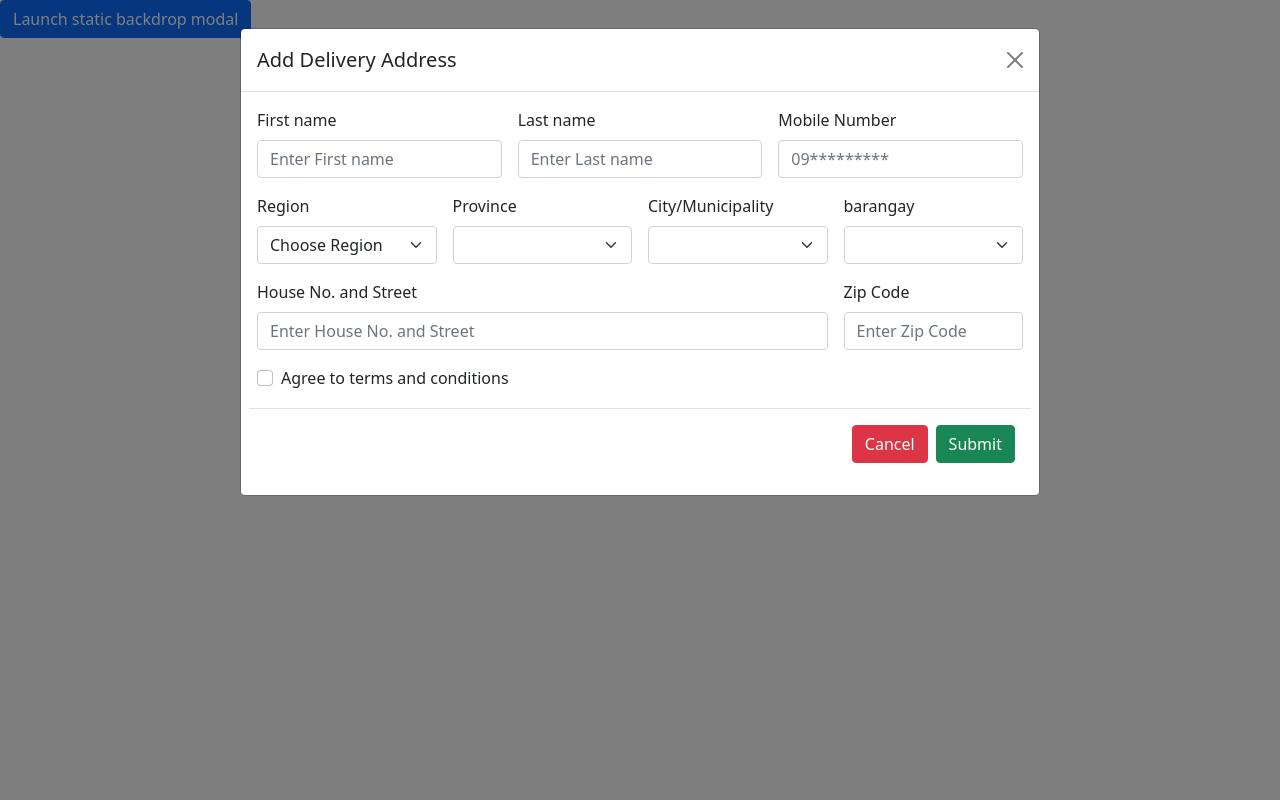
After one commit to christiandeladia/PHP-CRUD-Address, a PHP site: page /sample.php in a window 1280 px wide, after a click on "Launch static backdrop modal". The commit adds this page. Run offline with PHP 8.4, Linux system fonts and the light colour scheme; tables that the repository leaves empty or names only in its code hold one stand-in row (values such as "Sample post"); lists and menus that the app fills with data are empty.

Commit message:
bootstrap modal

```diff
--- a/modal_checkout.php
+++ b/modal_checkout.php
@@ -74,6 +74,7 @@ $totalAddress = count($address);
                     </label>
                     <?php } ?>
                 </div>
+
         </div>
 
         <div class="modal-footer">
--- /dev/null
+++ b/sample.php
@@ -0,0 +1,179 @@
+<?php
+require "connect.php";
+
+$sql = "SELECT * FROM `address` ORDER BY date_added DESC;";
+$stmt = $pdo->prepare($sql);
+$stmt->execute([]);
+$address = $stmt->fetchAll(PDO::FETCH_ASSOC);
+
+$totalAddress = count($address);
+?>
+
+<!DOCTYPE html>
+<html lang="en">
+
+<head>
+    <meta charset="UTF-8">
+    <meta name="viewport" content="width=device-width, initial-scale=1.0">
+    <meta http-equiv="X-UA-Compatible" content="ie=edge">
+    <title>Address PHP CRUD</title>
+    <link rel="icon" type="image/x-icon" href="image/favicon.ico">
+    <link rel="stylesheet" href="https://fonts.googleapis.com/css?family=Montserrat">
+    <link rel="stylesheet" href="https://cdnjs.cloudflare.com/ajax/libs/font-awesome/5.15.4/css/all.min.css">
+    <script src="https://code.jquery.com/jquery-3.6.0.min.js"
+        integrity="sha256-/xUj+3OJU5yExlq6GSYGSHk7tPXikynS7ogEvDej/m4=" crossorigin="anonymous"></script>
+    </style>
+    <script src="https://ajax.googleapis.com/ajax/libs/jquery/3.5.1/jquery.min.js"></script>
+
+    <link href="https://cdn.jsdelivr.net/npm/bootstrap@5.0.2/dist/css/bootstrap.min.css" rel="stylesheet"
+        integrity="sha384-EVSTQN3/azprG1Anm3QDgpJLIm9Nao0Yz1ztcQTwFspd3yD65VohhpuuCOmLASjC" crossorigin="anonymous">
+</head>
+
+
+
+
+<!-- Button trigger modal -->
+<button type="button" class="btn btn-primary" data-bs-toggle="modal" data-bs-target="#staticBackdrop">
+    Launch static backdrop modal
+</button>
+
+<!-- Modal -->
+<div class="modal fade" id="staticBackdrop" data-bs-backdrop="static" data-bs-keyboard="false" tabindex="-1"
+    aria-labelledby="staticBackdropLabel" aria-hidden="true">
+    <div class="modal-dialog modal-lg">
+        <div class="modal-content">
+            <div class="modal-header">
+                <h5 class="modal-title" id="staticBackdropLabel">Add Delivery Address</h5>
+                <button type="button" class="btn-close" data-bs-dismiss="modal" aria-label="Close"></button>
+            </div>
+            <div class="modal-body">
+                <form class="row g-3 needs-validation" method="POST" action="address/add_address.php" autocomplete="off"
+                    novalidate>
+                    <div class="col-md-4">
+                        <label for="first_name" class="form-label">First name</label>
+                        <input type="text" class="form-control" id="first_name" name="first_name"
+                            placeholder="Enter First name" required>
+                            <div class="invalid-feedback">
+                             Input a valid First Name.
+                        </div>
+                    </div>
+                    <div class="col-md-4">
+                        <label for="last_name" class="form-label">Last name</label>
+                        <input type="text" class="form-control" id="last_name" name="last_name"
+                            placeholder="Enter Last name" required>
+                            <div class="invalid-feedback">
+                             Input a valid Last Name.
+                        </div>
+                    </div>
+                    <div class="col-md-4">
+                        <label for="mobile_number" class="form-label">Mobile Number</label>
+                        <input type="tel" class="form-control" id="mobile_number" name="mobile_number"
+                            placeholder="09*********" pattern="[0-9]{11}" required>
+                            <div class="invalid-feedback">
+                             Input a valid Mobile number.
+                        </div>
+                    </div>
+
+                    <div class="col-md-3">
+                        <label for="region" class="form-label">Region</label>
+                        <select class="form-select" name="region" id="region" autocomplete="region" required>
+                        </select>
+                        <input type="hidden" class="form-control form-control-md" name="region_text" id="region-text"
+                            required>
+                        <div class="invalid-feedback">
+                            Select a valid Region.
+                        </div>
+                    </div>
+                    <div class="col-md-3">
+                        <label for="province" class="form-label">Province</label>
+                        <select class="form-select" name="province" id="province" autocomplete="province" required>
+                        </select>
+                        <input type="hidden" class="form-control form-control-md" name="province_text"
+                            id="province-text" required>
+                        <div class="invalid-feedback">
+                            Select a valid Province.
+                        </div>
+                    </div>
+                    <div class="col-md-3">
+                        <label for="city" class="form-label">City/Municipality</label>
+                        <select class="form-select" name="city" id="city" autocomplete="city" required>
+                        </select>
+                        <input type="hidden" class="form-control form-control-md" name="city_text" id="city-text"
+                            required>
+                        <div class="invalid-feedback">
+                            Select a valid City.
+                        </div>
+                    </div>
+                    <div class="col-md-3">
+                        <label for="barangay" class="form-label">barangay</label>
+                        <select class="form-select" name="barangay" id="barangay" autocomplete="barangay" required>
+                        </select>
+                        <input type="hidden" class="form-control form-control-md" name="barangay_text"
+                            id="barangay-text" required>
+                        <div class="invalid-feedback">
+                            Select a valid Barangay.
+                        </div>
+                    </div>
+                    <div class="col-md-9">
+                        <label for="street" class="form-label">House No. and Street</label>
+                        <input type="text" class="form-control" id="street" name="street"
+                            placeholder="Enter House No. and Street" required>
+                            <div class="invalid-feedback">
+                             Input a valid Street.
+                        </div>
+                    </div>
+                    <div class="col-md-3">
+                        <label for="zip_code" class="form-label">Zip Code</label>
+                        <input type="text" class="form-control" id="zip_code" name="zip_code"
+                            placeholder="Enter Zip Code" required>
+                        <div class="invalid-feedback">
+                             Input a valid zip.
+                        </div>
+                    </div>
+                    <div class="col-md-4" style="display: none;">
+                        <label for="shipping_fee" class="form-label">Shipping Fee</label>
+                        <input type="number" class="form-control" id="shipping_fee" name="shipping_fee"
+                            placeholder="Shipping Fee" readonly>
+                        <div class="valid-feedback">
+                            Looks good!
+                        </div>
+                    </div>
+
+                    <div class="col-12">
+                        <div class="form-check">
+                            <input class="form-check-input" type="checkbox" value="" id="invalidCheck" required>
+                            <label class="form-check-label" for="invalidCheck">
+                                Agree to terms and conditions
+                            </label>
+                            <div class="invalid-feedback">
+                                You must agree before submitting.
+                            </div>
+                        </div>
+                    </div>
+                    <input type="hidden" value="true" name="cart_checkout" />
+
+                    <div class="modal-footer">
+                        <button type="button" class="btn btn-danger" data-bs-dismiss="modal">Cancel</button>
+                        <button type="submit" class="btn btn-success">Submit</button>
+                    </div>
+                </form>
+            </div>
+
+        </div>
+    </div>
+</div>
+
+
+
+
+
+
+
+<script src="https://cdn.jsdelivr.net/npm/@popperjs/core@2.9.2/dist/umd/popper.min.js"
+    integrity="sha384-IQsoLXl5PILFhosVNubq5LC7Qb9DXgDA9i+tQ8Zj3iwWAwPtgFTxbJ8NT4GN1R8p" crossorigin="anonymous">
+</script>
+<script src="https://cdn.jsdelivr.net/npm/bootstrap@5.0.2/dist/js/bootstrap.min.js"
+    integrity="sha384-cVKIPhGWiC2Al4u+LWgxfKTRIcfu0JTxR+EQDz/bgldoEyl4H0zUF0QKbrJ0EcQF" crossorigin="anonymous">
+</script>
+<script src="address/address_selector.js"></script>
+<script src="validation.js"></script>
```
